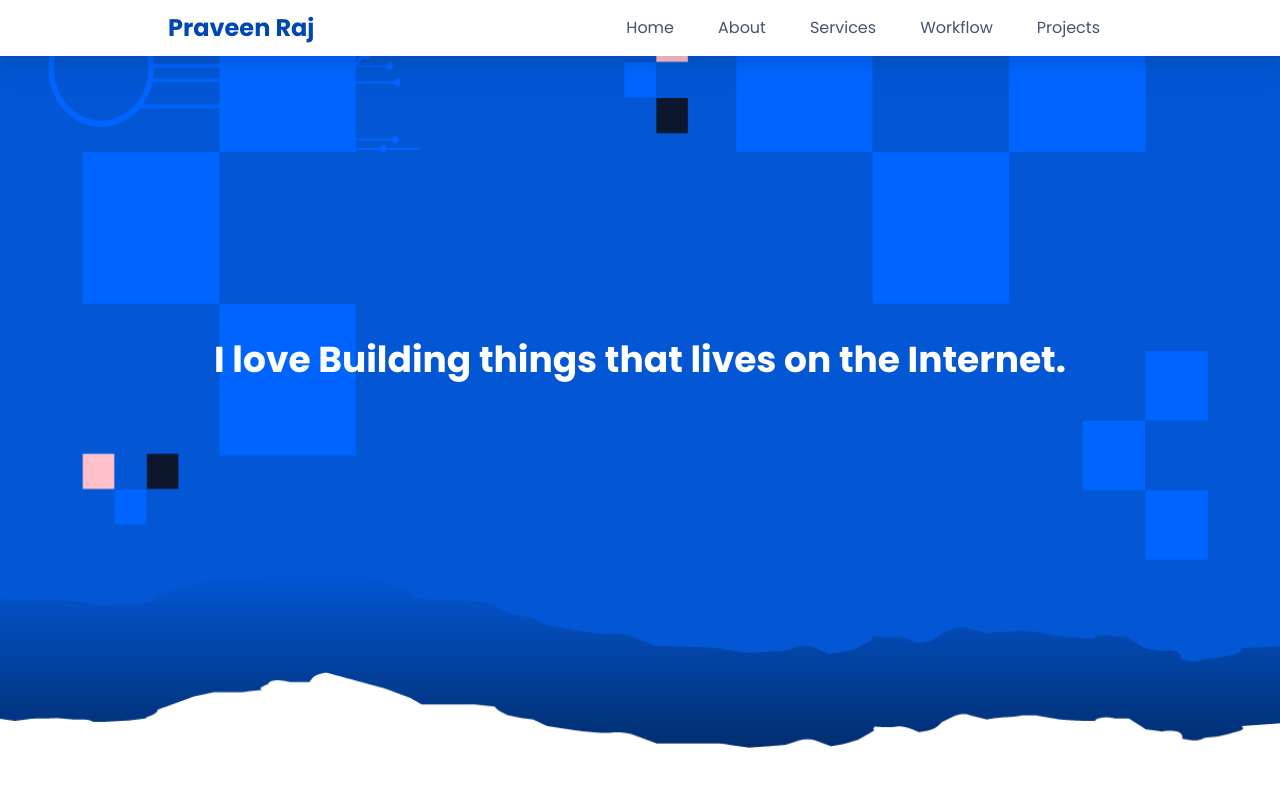
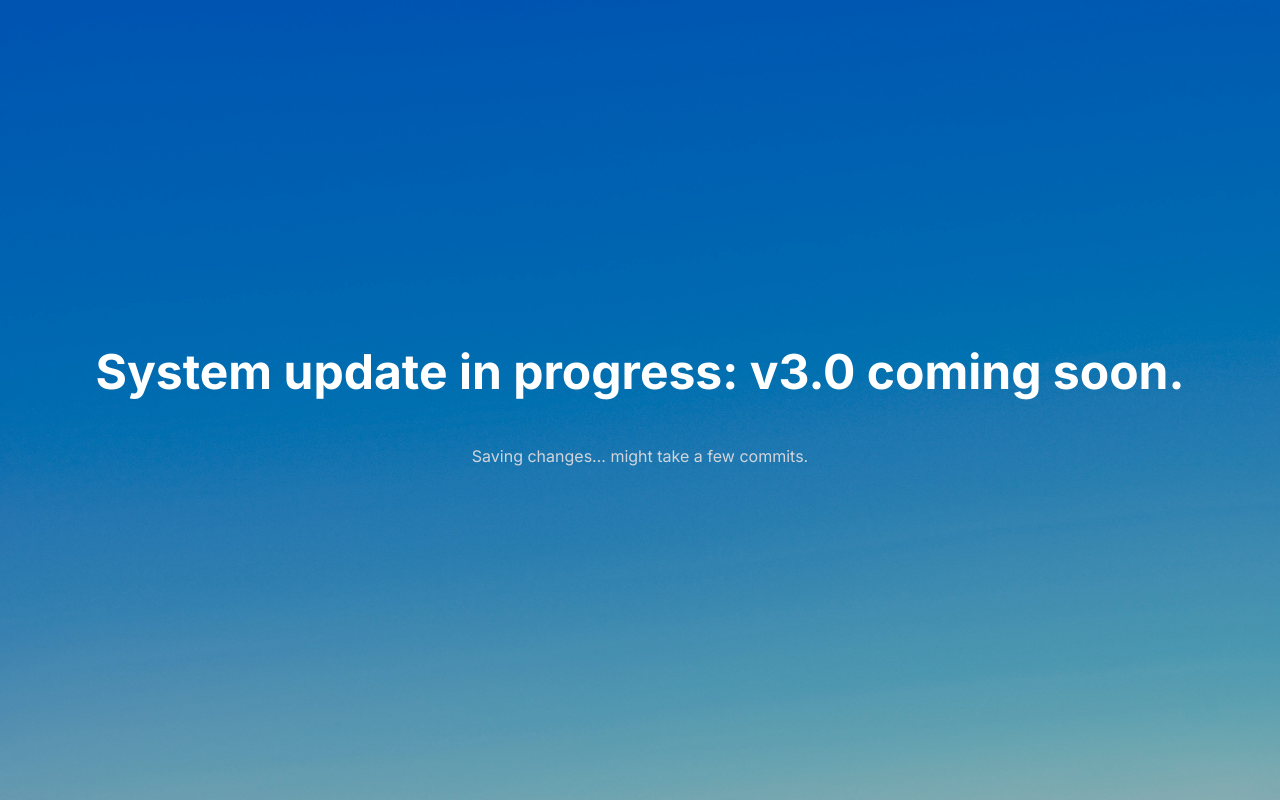
Before and after one commit to Praveenraj002/portfolio-v2, a React (Vite) app: page / in a window 1280 px wide. Shown: the top 800 px of the page. Built offline with nearby package versions, Linux system fonts and the light colour scheme.

Commit message:
Added V3 update

```diff
--- a/index.html
+++ b/index.html
@@ -2,7 +2,7 @@
 <html lang="en" class="scroll-smooth">
   <head>
     <meta charset="UTF-8" />
-    <link rel="icon" type="image/svg+xml" href="/src/assets/Pr-logo.png" />
+    <link rel="icon" type="image/svg+xml" href="/src/assets/Images/tab-icon_blue-gradient.png" />
     <meta name="viewport" content="width=device-width, initial-scale=1.0" />
     <!-- Google Font -->
     <link rel="preconnect" href="https://fonts.googleapis.com" />
--- a/src/App.jsx
+++ b/src/App.jsx
@@ -1,25 +1,25 @@
-import Navbar from "./components/Navbar";
-import About from "./sections/About";
-import Contact from "./sections/Contact";
-import Footer from "./sections/Footer";
+// import Navbar from "./components/Navbar";
+// import About from "./sections/About";
+// import Contact from "./sections/Contact";
+// import Footer from "./sections/Footer";
 import Hero from "./sections/Hero";
-import Projects from "./sections/Projects";
-import Services from "./sections/Services";
-import TechStacks from "./sections/TechStacks";
-import Workflow from "./sections/Workflow";
+// import Projects from "./sections/Projects";
+// import Services from "./sections/Services";
+// import TechStacks from "./sections/TechStacks";
+// import Workflow from "./sections/Workflow";
 
 function App() {
   return (
     <>
-      <Navbar />
+      {/* <Navbar /> */}
       <Hero />
-      <About />
+      {/* <About />
       <TechStacks />
       <Services />
       <Workflow />
       <Projects />
       <Contact />
-      <Footer />
+      <Footer /> */}
     </>
   );
 }
--- a/src/sections/Hero.jsx
+++ b/src/sections/Hero.jsx
@@ -1,104 +1,145 @@
 // Components
-import BlueButton from "../components/BlueButton";
-import WhiteButton from "../components/WhiteButton";
+// import BlueButton from "../components/BlueButton";
+// import WhiteButton from "../components/WhiteButton";
 import Logo from "../assets/Pr-logo.png";
 
-import BgImageLg from "../assets/Images/bg.png";
-import BgImageSm from "../assets/Images/mobileBG.png";
+// import BgImageLg from "../assets/Images/bg.png";
+// import BgImageSm from "../assets/Images/mobileBG.png";
 
-const HeroSm = () => {
+// const HeroSm = () => {
+//   return (
+//     <>
+//       <div className="w-screen h-screen">
+//         <div className="relative">
+//           <div className="w-screen h-screen">
+//             <img src={BgImageSm} alt="Image" className="w-full h-full" />
+//           </div>
+
+//           <div className="absolute inset-0 flex flex-col gap-3 items-center justify-center z-10 text-center text-white font-poppins container mx-auto px-2 m-0">
+//             <div className="moveInBottom w-16 md:w-20">
+//               <img src={Logo} alt="Image" className="w-full h-full" />
+//             </div>
+//             <h2 className="moveInBottom text-xl font-semibold">
+//               Hello world, this is Praveen Raj.
+//             </h2>
+//             <h1 className="text-2xl font-bold">
+//               I love Building things that lives on the Internet.
+//             </h1>
+//             <p className="moveInTop font-inter text-base my-6">
+//               Passionate about developing software and web applications using a
+//               variety of cutting-edge tools and technologies with good
+//               technical, problem-solving, and interpersonal skills.
+//             </p>
+//             <div className="moveInTop flex gap-6 items-center justify-center">
+//               <a href="https://drive.google.com/file/d/1p9z6XFseyHCHJe9w1hk4JJ5sXunt98EU/view?usp=sharing">
+//                 <BlueButton>My Resume</BlueButton>
+//               </a>
+//               <a href="#contact">
+//                 <WhiteButton>Contact me</WhiteButton>
+//               </a>
+//             </div>
+//           </div>
+//         </div>
+//       </div>
+//     </>
+//   );
+// };
+
+// const HeroLg = () => {
+//   return (
+//     <>
+//       <div className="w-screen h-screen">
+//         <div className="relative">
+//           <div className="w-screen h-screen">
+//             <img src={BgImageLg} alt="Image" className="w-full h-full" />
+//           </div>
+//           <div className="absolute inset-0 flex flex-col gap-3 items-center justify-center z-10 text-center text-white font-poppins">
+//             <div className="moveInBottom w-16 md:w-20">
+//                 <img src={Logo} alt="Image" className="w-full h-full" />
+//             </div>
+//             <h2 className="moveInBottom text-2xl font-semibold">
+//               Hello world, this is Praveen Raj.
+//             </h2>
+//             <h1 className="text-4xl font-bold">
+//               I love Building things that lives on the Internet.
+//             </h1>
+//             <p className="moveInTop font-inter text-xl w-3/5 my-3">
+//               Passionate about developing software and web applications using a
+//               variety of cutting-edge tools and technologies with good
+//               technical, problem-solving, and interpersonal skills.
+//             </p>
+//             <div className="moveInTop flex gap-6 w-full items-center justify-center mt-10">
+//               <a href="https://drive.google.com/file/d/1p9z6XFseyHCHJe9w1hk4JJ5sXunt98EU/view?usp=sharing">
+//                 <BlueButton>My Resume</BlueButton>
+//               </a>
+//               <a href="#contact">
+//                 <WhiteButton>Contact me</WhiteButton>
+//               </a>
+//             </div>
+//           </div>
+//         </div>
+//         <div>
+//           <h2>Under Construction, Coming Soon</h2>
+//         </div>
+//       </div>
+//     </>
+//   );
+// };
+
+// const Hero = () => {
+//   return (
+//     <>
+//       <div
+//         className="w-screen h-screen flex items-center justify-center"
+//         id="home"
+//       >
+//         <div className="lg:hidden">
+//           <HeroSm />
+//         </div>
+//         <div className="hidden lg:block">
+//           <HeroLg />
+//         </div>
+//       </div>
+//     </>
+//   );
+// };
+// export default Hero;
+
+// import Logo from "../assets/Pr-logo.png";
+import GradientBg from "../assets/Images/tab-icon_blue-gradient-full.jpg";
+
+const Hero = () => {
   return (
-    <>
-      <div className="w-screen h-screen">
-        <div className="relative">
-          <div className="w-screen h-screen">
-            <img src={BgImageSm} alt="Image" className="w-full h-full" />
-          </div>
+    <div
+      id="home"
+      className="w-screen h-screen flex flex-col items-center justify-center text-center text-white font-inter relative"
+      style={{
+        backgroundImage: `url(${GradientBg})`,
+        backgroundSize: "cover",
+        backgroundPosition: "center",
+      }}
+    >
+      <div className="absolute inset-0 bg-black/30"></div> {/* overlay */}
 
-          <div className="absolute inset-0 flex flex-col gap-3 items-center justify-center z-10 text-center text-white font-poppins container mx-auto px-2 m-0">
-            <div className="moveInBottom w-16 md:w-20">
-              <img src={Logo} alt="Image" className="w-full h-full" />
-            </div>
-            <h2 className="moveInBottom text-xl font-semibold">
-              Hello world, this is Praveen Raj.
-            </h2>
-            <h1 className="text-2xl font-bold">
-              I love Building things that lives on the Internet.
-            </h1>
-            <p className="moveInTop font-inter text-base my-6">
-              Passionate about developing software and web applications using a
-              variety of cutting-edge tools and technologies with good
-              technical, problem-solving, and interpersonal skills.
-            </p>
-            <div className="moveInTop flex gap-6 items-center justify-center">
-              <a href="https://drive.google.com/file/d/1p9z6XFseyHCHJe9w1hk4JJ5sXunt98EU/view?usp=sharing">
-                <BlueButton>My Resume</BlueButton>
-              </a>
-              <a href="#contact">
-                <WhiteButton>Contact me</WhiteButton>
-              </a>
-            </div>
-          </div>
-        </div>
+      <div className="z-10 flex flex-col items-center gap-4 px-4">
+        {/* <img
+          src={Logo}
+          alt="Logo"
+          className="w-20 h-20 animate-bounce-slow"
+        /> */}
+
+        <h1 className="text-3xl md:text-5xl font-bold mt-4">
+          System update in progress: v3.0 coming soon.
+        </h1>
+
+        <p className="mt-8 text-sm md:text-base text-gray-300">
+          Saving changes… might take a few commits.
+        </p>
       </div>
-    </>
+    </div>
   );
 };
 
-const HeroLg = () => {
-  return (
-    <>
-      <div className="w-screen h-screen">
-        <div className="relative">
-          <div className="w-screen h-screen">
-            <img src={BgImageLg} alt="Image" className="w-full h-full" />
-          </div>
-          <div className="absolute inset-0 flex flex-col gap-3 items-center justify-center z-10 text-center text-white font-poppins">
-            <div className="moveInBottom w-16 md:w-20">
-                <img src={Logo} alt="Image" className="w-full h-full" />
-            </div>
-            <h2 className="moveInBottom text-2xl font-semibold">
-              Hello world, this is Praveen Raj.
-            </h2>
-            <h1 className="text-4xl font-bold">
-              I love Building things that lives on the Internet.
-            </h1>
-            <p className="moveInTop font-inter text-xl w-3/5 my-3">
-              Passionate about developing software and web applications using a
-              variety of cutting-edge tools and technologies with good
-              technical, problem-solving, and interpersonal skills.
-            </p>
-            <div className="moveInTop flex gap-6 w-full items-center justify-center mt-10">
-              <a href="https://drive.google.com/file/d/1p9z6XFseyHCHJe9w1hk4JJ5sXunt98EU/view?usp=sharing">
-                <BlueButton>My Resume</BlueButton>
-              </a>
-              <a href="#contact">
-                <WhiteButton>Contact me</WhiteButton>
-              </a>
-            </div>
-          </div>
-        </div>
-      </div>
-    </>
-  );
-};
 
-const Hero = () => {
-  return (
-    <>
-      <div
-        className="w-screen h-screen flex items-center justify-center"
-        id="home"
-      >
-        <div className="lg:hidden">
-          <HeroSm />
-        </div>
-        <div className="hidden lg:block">
-          <HeroLg />
-        </div>
-      </div>
-    </>
-  );
-};
 
 export default Hero;
--- a/tailwind.config.js
+++ b/tailwind.config.js
@@ -10,17 +10,7 @@ export default {
     },
     extend: {
       colors: {
-        atlassianBlue: "hsl(216, 100%, 50%)",
-        atlassianLightBlue: "hsl(216, 100%, 94%)",
-        buttonBlue: "#034AB5",
-        hoverButtonBlue: "hsl(216, 97%, 28%)",
-        deepBlue: "hsl(216, 100%, 35%)",
-        deepGray: "hsl(218, 25%, 35%)",
-        lightGray: "hsl(220, 10%, 89%)",
-        cardViolet: "hsl(251, 89%, 96%)",
-        cardBlue: "#D4FAFF",
-        chakra: "#4CC8C3",
-        tailwind: "#38BDF8",
+        atlasBlue: "hsl(216, 100%, 50%)",
       },
       fontFamily: {
         inter: ["Inter", "sans-serif"],
```
Also changed, not shown: src/assets/Images/tab-icon_blue-gradient-full.jpg (added), src/components/New-v3.jsx (added), 1 other file (tests, documents, lock files or other folders).
